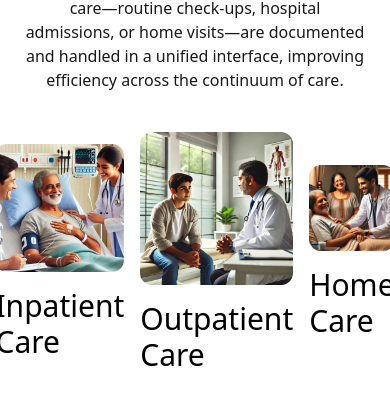
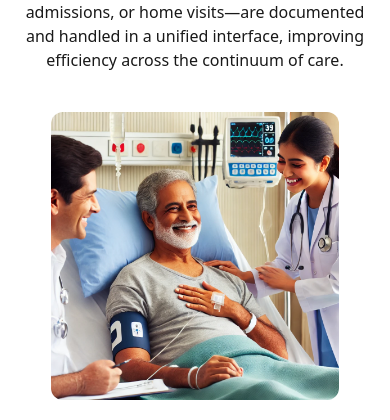
Before and after one commit to ohcnetwork/landing, a Next.js app: page /care in a window 390 px wide. Shown: the part 1330-1750 px from the top of the page. Built offline with nearby package versions, Linux system fonts and the light colour scheme.

Commit message:
fix responsive issues

```diff
--- a/app/care/page.tsx
+++ b/app/care/page.tsx
@@ -233,7 +233,7 @@ export default function Page() {
               alt=""
               width={5000}
               height={5000}
-              className="w-full md:w-[80vw] mt-14 block rounded-2xl border-gray-200 border-4 shadow-xl"
+              className="w-[calc(100vw-2rem)] md:w-[80vw] mt-14 block rounded-2xl border-gray-200 border-4 shadow-xl"
             />
           </div>
         </div>
@@ -250,7 +250,7 @@ export default function Page() {
           hospital admissions, or home visits—are documented and handled in a
           unified interface, improving efficiency across the continuum of care.
         </Text>
-        <div className="flex items-center justify-center gap-4 mt-10">
+        <div className="flex flex-col md:flex-row items-center justify-center gap-4 mt-10">
           {[
             { name: "Inpatient Care", image: "inpatient" },
             { name: "Outpatient Care", image: "outpatient" },
```
